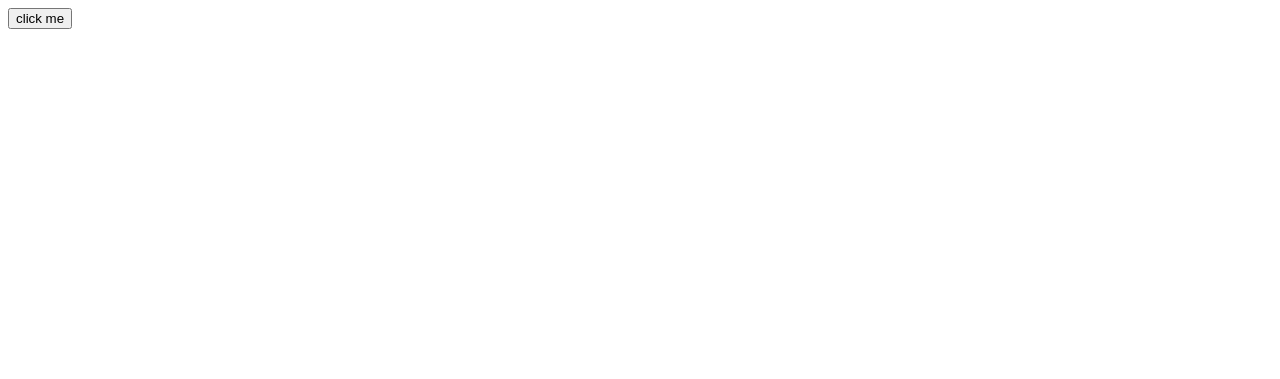
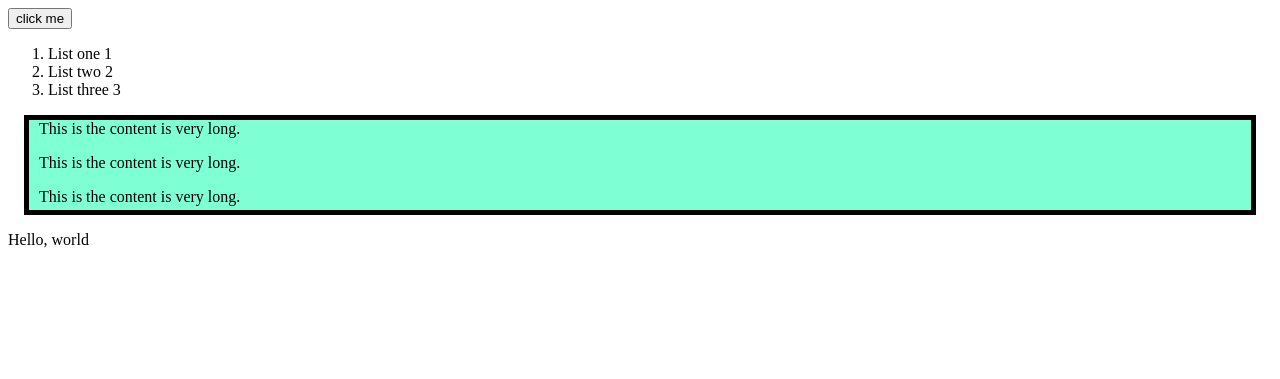
Before and after one commit to Talib-90/web_dev, a plain HTML site: page connect/index.html in a window 1280 px wide. Drawn offline with Linux system fonts and the light colour scheme.

Commit message:
DOM Menipulation

```diff
--- a/connect/index.html
+++ b/connect/index.html
@@ -4,9 +4,30 @@
     <meta charset="UTF-8">
     <meta name="viewport" content="width=device-width, initial-scale=1.0">
     <title>Connect to html</title>
+    <link rel="stylesheet" href="styles.css">
     <script src="script.js" defer></script>
 </head>
 <body>
     <button>click me</button>
+    <ol>
+        <li>List one 1</li>
+        <li id="second-li">List two 2</li>
+        <li>List three 3</li>
+    </ol>
+
+    <div id="scrollable">
+        <p>This is the content is very long.</p>
+        <p>This is the content is very long.</p>
+        <p>This is the content is very long.</p>
+        <p>This is the content is very long.</p>
+        <p>This is the content is very long.</p>
+        <p>This is the content is very long.</p>
+        <p>This is the content is very long.</p>
+        <p>This is the content is very long.</p>
+        <p>This is the content is very long.</p>
+        <p>This is the content is very long.</p>
+    </div>
+
+    <div id="root"></div>
 </body>
 </html>
--- a/connect/script.js
+++ b/connect/script.js
@@ -1,8 +1,63 @@
 // window.addEventListener('load', main);
 
-const button = document.querySelector('button');
-button.addEventListener('click', setBackgroundColor);
+// const button = document.querySelector('button');
+// button.addEventListener('click', setBackgroundColor);
 
-function setBackgroundColor() {
-    document.body.style.backgroundColor = "#00334c";
-}
+// function setBackgroundColor() {
+//     document.body.style.backgroundColor = "#00334c";
+// }
+
+// const secondli = document.getElementById('second-li')
+// console.log(secondli)
+
+// const firstList = document.querySelector('li')
+const listItems = document.querySelectorAll('li')
+// console.log(listItems)
+// listItems.forEach(li => {
+//     console.log(li)
+// })
+// Array.from(listItems).map(li => {console.log(li)})
+
+// listItems[0].style.color = 'white';
+// listItems[0].style.backgroundColor = 'green';
+// listItems[0].textContent = 'List 1'
+// listItems[0].setAttribute('value', '4')
+// listItems[0].setAttribute('class', 'big')
+// listItems[0].classList.add('blue')
+// listItems[0].classList.remove('big')
+
+// const p = document.createElement('p');
+// p.textContent = 'hello, world';
+// // document.body.appendChild(p);
+// document.body.prepend(p);
+
+// const parent = document.querySelector('ol')
+// const fragment = document.createDocumentFragment()
+// for (let i = 0; i<3; i++) {
+//     const li = document.createElement('li')
+//     li.textContent = `List with js ${i}`
+//     fragment.append(li)
+// }
+// parent.append(fragment)
+
+// // listItems[0].parentNode.removeChild(listItems[0])
+// listItems[0].remove()
+
+// console.log(window.innerWidth)
+// console.log(window.innerHeight)
+
+const scrollable = document.getElementById('scrollable')
+console.log(scrollable.clientHeight)
+console.log(scrollable.offsetHeight)
+console.log(scrollable.scrollHeight)
+
+scrollable.scrollTo({
+    top: scrollable.querySelectorAll('p')[2].offsetTop,
+    behavoir: 'smooth'
+});
+
+const rootElement = document.getElementById('root')
+const element = document.createElement('div')
+element.textContent = "Hello, world"
+element.className = 'container'
+rootElement.appendChild(element)
--- /dev/null
+++ b/connect/styles.css
@@ -0,0 +1,17 @@
+.blue {
+    background-color: lightblue;
+}
+
+.big {
+    font-size: 2em;
+}
+
+#scrollable {
+    position: relative;
+    background-color: aquamarine;
+    padding: 10px;
+    height: 70px;
+    border: 5px solid black;
+    margin: 1em;
+    overflow: auto;
+}
```
